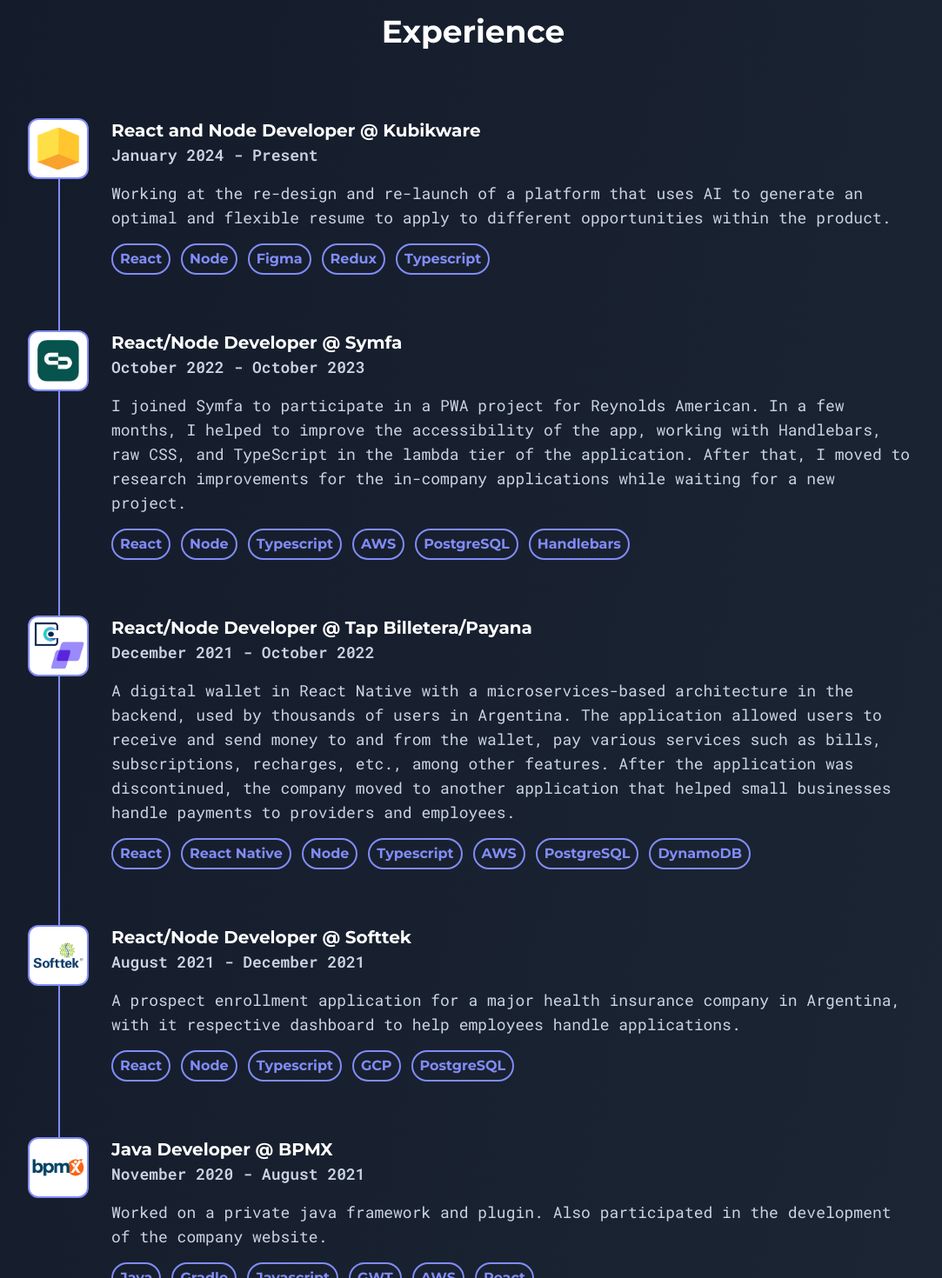
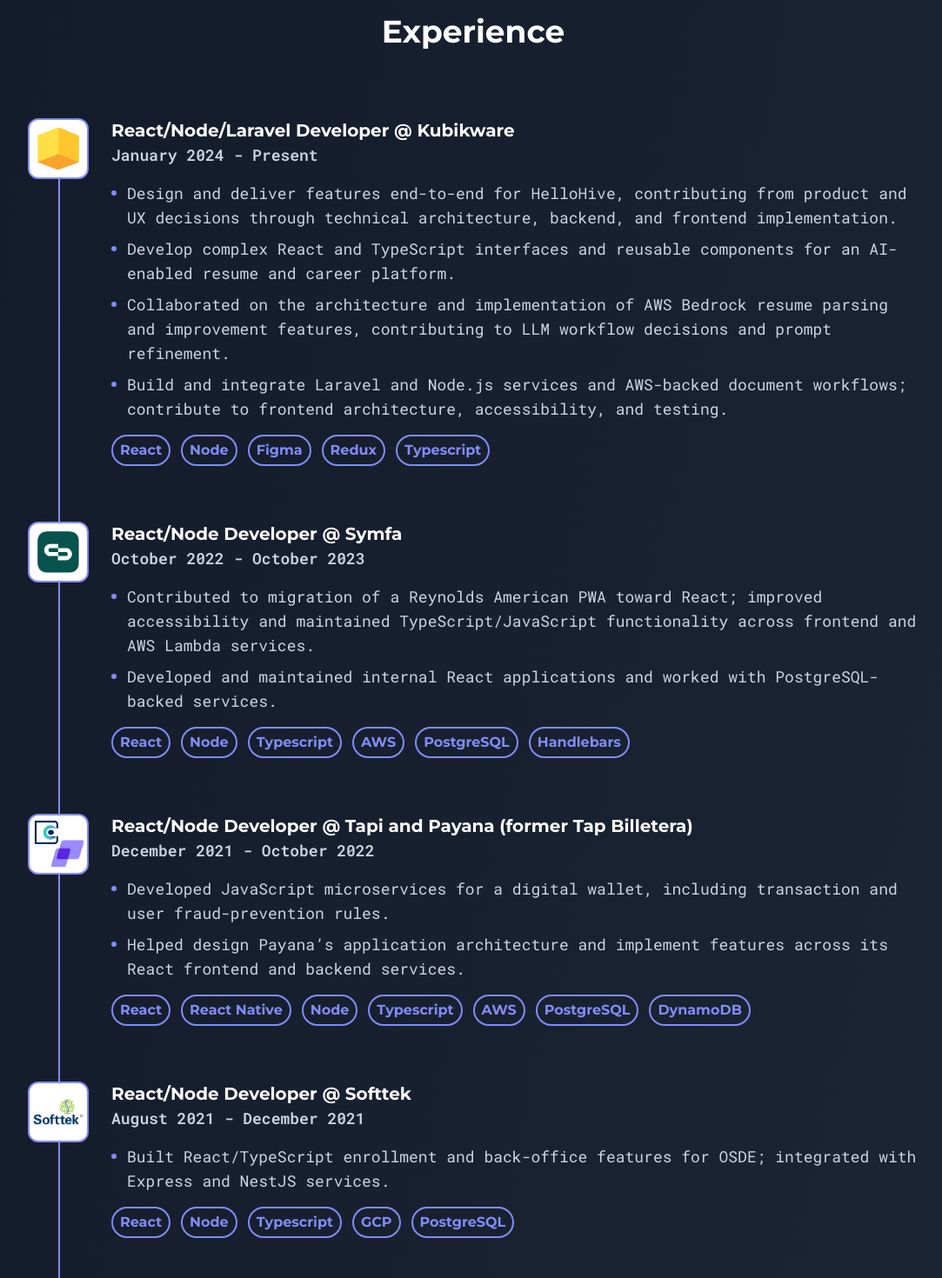
Before and after one commit to lautarolopez/portfolio, a Next.js app: page / in a window 1280 px wide. Shown: the part 1720-3190 px from the top of the page at 87% size, without its empty margins (96-1179 px from the left). Built offline with nearby package versions, Linux system fonts and the light colour scheme.

Commit message:
Updated resume and experiences

```diff
--- a/src/components/ExperiencesList/index.tsx
+++ b/src/components/ExperiencesList/index.tsx
@@ -51,7 +51,7 @@
           const isLast = index === experiences.length - 1;
           return (
             <div
-              key={experience.company}
+              key={experience.company.en}
               className='relative flex w-full flex-col gap-6 md:flex-row md:items-start md:gap-8'
             >
               {/* Logo container on timeline */}
@@ -60,7 +60,7 @@
                   height={70}
                   width={70}
                   src={experience.image}
-                  alt={`${experience.company} logo`}
+                  alt={`${experience.company[lang]} logo`}
                   className='h-[70px] w-[70px] flex-shrink-0 rounded-xl border-2 border-solid border-indigo-400 bg-white'
                 />
               </div>
@@ -71,19 +71,24 @@
               <div className='w-full overflow-hidden md:ml-24 md:w-[calc(100%-6rem)]'>
                 <div className='flex flex-col'>
                   <span className='text-xl font-bold text-white'>
-                    {experience.position[lang]} @ {experience.company}
+                    {experience.position[lang]} @ {experience.company[lang]}
                   </span>
                   <span className='font-mono text-lg font-semibold text-slate-300'>
                     {experience.startDate[lang]} - {experience.endDate[lang]}
                   </span>
                 </div>
-                <p className='py-4 font-mono text-lg text-slate-300'>
-                  {experience.description[lang]}
-                </p>
+                <ul className='flex flex-col gap-2 py-4 font-mono text-lg text-slate-300'>
+                  {experience.description[lang].map((bullet) => (
+                    <li key={bullet} className='flex gap-3'>
+                      <span className='mt-[0.6em] h-1.5 w-1.5 flex-shrink-0 rounded-full bg-indigo-400' />
+                      <span>{bullet}</span>
+                    </li>
+                  ))}
+                </ul>
                 <span className='flex flex-wrap gap-3'>
                   {experience.technologies.map((technology) => (
                     <span
-                      key={`${technology}_${experience.company}`}
+                      key={`${technology}_${experience.company.en}`}
                       className='rounded-full border-2 border-solid border-indigo-400 px-2 py-1 font-bold text-indigo-400'
                     >
                       {technology}
--- a/src/content.json
+++ b/src/content.json
@@ -74,11 +74,14 @@
     },
     "experiences": [
       {
-        "company": "Kubikware",
+        "company": {
+          "en": "Kubikware",
+          "es": "Kubikware"
+        },
         "image": "/images/kubikware.webp",
         "position": {
-          "en": "React and Node Developer",
-          "es": "Desarrollador React y Node"
+          "en": "React/Node/Laravel Developer",
+          "es": "Desarrollador React, Node y Laravel"
         },
         "startDate": {
           "en": "January 2024",
@@ -89,8 +92,18 @@
           "es": "Presente"
         },
         "description": {
-          "en": "Working at the re-design and re-launch of a platform that uses AI to generate an optimal and flexible resume to apply to different opportunities within the product.",
-          "es": "Trabajando como parte del rediseño y relanzamiento de una plataforma que utiliza IA para generar un currículum óptimo y flexible para aplicar a diferentes oportunidades dentro del producto."
+          "en": [
+            "Design and deliver features end-to-end for HelloHive, contributing from product and UX decisions through technical architecture, backend, and frontend implementation.",
+            "Develop complex React and TypeScript interfaces and reusable components for an AI-enabled resume and career platform.",
+            "Collaborated on the architecture and implementation of AWS Bedrock resume parsing and improvement features, contributing to LLM workflow decisions and prompt refinement.",
+            "Build and integrate Laravel and Node.js services and AWS-backed document workflows; contribute to frontend architecture, accessibility, and testing."
+          ],
+          "es": [
+            "Diseño y entrego funcionalidades de punta a punta para HelloHive, participando desde las decisiones de producto y UX hasta la arquitectura técnica, el backend y la implementación del frontend.",
+            "Desarrollo interfaces complejas en React y TypeScript y componentes reutilizables para una plataforma de currículums y carrera profesional impulsada por IA.",
+            "Colaboré en la arquitectura e implementación de funcionalidades de análisis y mejora de currículums con AWS Bedrock, aportando a las decisiones del flujo de trabajo con LLMs y al refinamiento de prompts.",
+            "Construyo e integro servicios en Laravel y Node.js y flujos de documentos sobre AWS; contribuyo a la arquitectura del frontend, la accesibilidad y las pruebas."
+          ]
         },
         "technologies": [
           "React",
@@ -101,7 +114,10 @@
         ]
       },
       {
-        "company": "Symfa",
+        "company": {
+          "en": "Symfa",
+          "es": "Symfa"
+        },
         "image": "/images/symfa.webp",
         "position": {
           "en": "React/Node Developer",
@@ -116,8 +132,14 @@
           "es": "Octubre 2023"
         },
         "description": {
-          "en": "I joined Symfa to participate in a PWA project for Reynolds American. In a few months, I helped to improve the accessibility of the app, working with Handlebars, raw CSS, and TypeScript in the lambda tier of the application. After that, I moved to research improvements for the in-company applications while waiting for a new project.",
-          "es": "Me uní a Symfa para participar en un proyecto PWA para Reynolds American. En pocos meses, ayudé a mejorar la accesibilidad de la aplicación, trabajando con Handlebars, CSS en bruto y TypeScript en la capa lambda de la aplicación. Después de eso, me dediqué a investigar mejoras para las aplicaciones internas mientras esperaba un nuevo proyecto."
+          "en": [
+            "Contributed to migration of a Reynolds American PWA toward React; improved accessibility and maintained TypeScript/JavaScript functionality across frontend and AWS Lambda services.",
+            "Developed and maintained internal React applications and worked with PostgreSQL-backed services."
+          ],
+          "es": [
+            "Contribuí a la migración de una PWA de Reynolds American hacia React; mejoré la accesibilidad y mantuve la funcionalidad en TypeScript y JavaScript en el frontend y en los servicios de AWS Lambda.",
+            "Desarrollé y mantuve aplicaciones internas en React y trabajé con servicios respaldados por PostgreSQL."
+          ]
         },
         "technologies": [
           "React",
@@ -129,7 +151,10 @@
         ]
       },
       {
-        "company": "Tap Billetera/Payana",
+        "company": {
+          "en": "Tapi and Payana (former Tap Billetera)",
+          "es": "Tapi y Payana (ex Tap Billetera)"
+        },
         "image": "/images/tap-payana.webp",
         "position": {
           "en": "React/Node Developer",
@@ -144,8 +169,14 @@
           "es": "Octubre 2022"
         },
         "description": {
-          "en": "A digital wallet in React Native with a microservices-based architecture in the backend, used by thousands of users in Argentina. The application allowed users to receive and send money to and from the wallet, pay various services such as bills, subscriptions, recharges, etc., among other features. After the application was discontinued, the company moved to another application that helped small businesses handle payments to providers and employees.",
-          "es": "Una billetera digital en React Native con una arquitectura basada en microservicios en el backend, utilizada por miles de usuarios en Argentina. La aplicación permitía a los usuarios recibir y enviar dinero hacia y desde la billetera, pagar diversos servicios como facturas, suscripciones, recargas, etc., entre otras funciones. Después de que la aplicación fue descontinuada, la empresa se trasladó a otra aplicación que ayudaba a las pequeñas empresas a gestionar los pagos a proveedores y empleados."
+          "en": [
+            "Developed JavaScript microservices for a digital wallet, including transaction and user fraud-prevention rules.",
+            "Helped design Payana’s application architecture and implement features across its React frontend and backend services."
+          ],
+          "es": [
+            "Desarrollé microservicios en JavaScript para una billetera digital, incluyendo reglas de prevención de fraude sobre transacciones y usuarios.",
+            "Participé en el diseño de la arquitectura de la aplicación de Payana e implementé funcionalidades en su frontend en React y en sus servicios de backend."
+          ]
         },
         "technologies": [
           "React",
@@ -158,7 +189,10 @@
         ]
       },
       {
-        "company": "Softtek",
+        "company": {
+          "en": "Softtek",
+          "es": "Softtek"
+        },
         "image": "/images/softtek.webp",
         "position": {
           "en": "React/Node Developer",
@@ -173,8 +207,12 @@
           "es": "Diciembre 2021"
         },
         "description": {
-          "en": "A prospect enrollment application for a major health insurance company in Argentina, with it respective dashboard to help employees handle applications.",
-          "es": "Una aplicación de inscripción de prospectos para una importante compañía de seguros de salud en Argentina, con su respectivo panel para ayudar a los empleados a gestionar las solicitudes."
+          "en": [
+            "Built React/TypeScript enrollment and back-office features for OSDE; integrated with Express and NestJS services."
+          ],
+          "es": [
+            "Construí funcionalidades de inscripción y back-office en React y TypeScript para OSDE, integradas con servicios en Express y NestJS."
+          ]
         },
         "technologies": [
           "React",
@@ -185,7 +223,10 @@
         ]
       },
       {
-        "company": "BPMX",
+        "company": {
+          "en": "BPMX",
+          "es": "BPMX"
+        },
         "image": "/images/bpmx.webp",
         "position": {
           "en": "Java Developer",
@@ -200,8 +241,14 @@
           "es": "Agosto 2021"
         },
         "description": {
-          "en": "Worked on a private java framework and plugin. Also participated in the development of the company website.",
-          "es": "Trabajé en un framework y plugin privado de java. También participé en el desarrollo del sitio web de la empresa."
+          "en": [
+            "Maintained and extended a proprietary Java / Gradle framework used to generate business process management experiences; implemented custom solutions to developer needs.",
+            "Also contributed to the company’s React-based website."
+          ],
+          "es": [
+            "Mantuve y extendí un framework propietario en Java y Gradle usado para generar experiencias de gestión de procesos de negocio; implementé soluciones a medida según las necesidades de los desarrolladores.",
+            "También contribuí al sitio web de la empresa, desarrollado en React."
+          ]
         },
         "technologies": [
           "Java",
```
Also changed, not shown: 1 other file (tests, documents, lock files or other folders).
